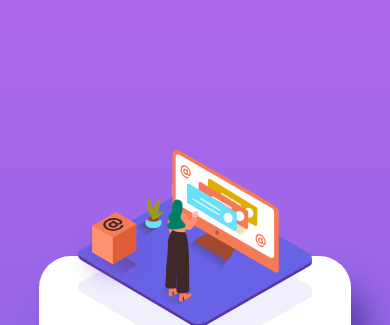
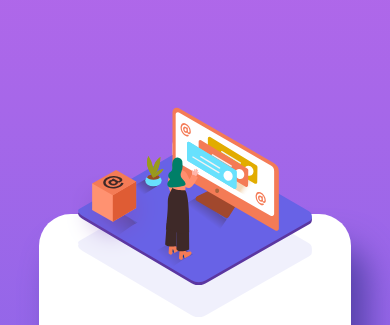
Before and after one commit to huyphan2210/faq-accordion-card, a plain HTML site: page index.html in a window 390 px wide. Shown: the top 325 px of the page. Drawn offline with nearby package versions, Linux system fonts and the light colour scheme.

Commit message:
Update style.css

```diff
--- a/style.css
+++ b/style.css
@@ -81,8 +81,8 @@ footer {
 
 @media (max-aspect-ratio: 1 / 1) and (max-width: 767px) {
     body {
-        margin-top: 10vh;
-        margin-bottom: 10vh;
+        margin-top: 5vh;
+        margin-bottom: 5vh;
     }
 
     main {
```
